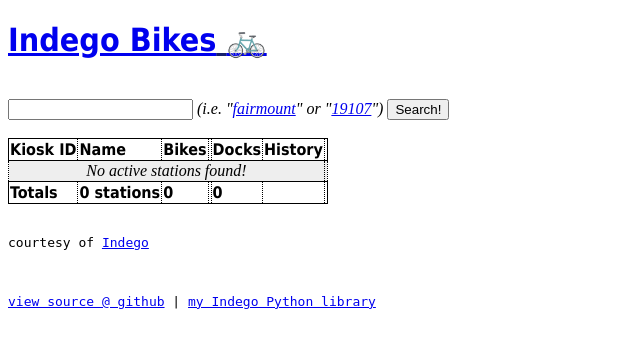
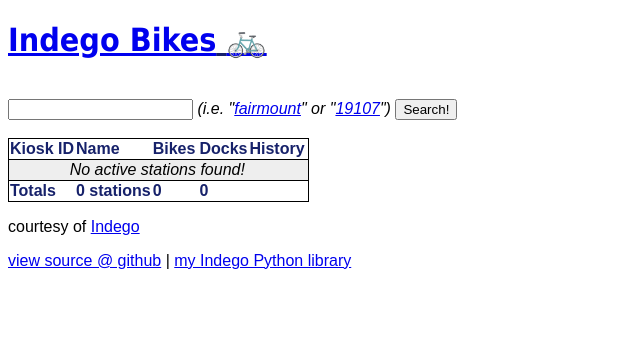
Before and after one commit to ericoc/indego.ericoc.com, a Flask app: page / in a window 1280 px wide. Shown: the top 348 px of the page, without its empty margins (0-640 px from the left). Run offline with Flask 2, Linux system fonts and the light colour scheme; data that the repository does not hold is empty.

Commit message:
try to clean things up a bit and match colors of indego

```diff
--- a/app/static/indego.css
+++ b/app/static/indego.css
@@ -1,7 +1,23 @@
+body {
+    font-family:    Arial, Helvetica, sans-serif;
+}
+
 .header {
-    font-weight:    bold;
-    border:         1px solid #000;
-    font-family:    Tahoma, sans-serif;
+    font-weight:        bold;
+    background-color:   #fff;
+    color:              #16216a;
+    border-color:       #000;
+    border-style:       solid;
+    border-width:       0px 0px 1px 0px;
+}
+
+.footer {
+    font-weight:        bold;
+    background-color:   #fff;
+    color:              #16216a;
+    border-color:       #000;
+    border-style:       solid;
+    border-width:       1px 0px 0px 0px;
 }
 
 .graphcol {
@@ -14,9 +30,11 @@
     margin:     0 auto;
 }
 
-table, tr, td {
+table {
     border-collapse:    collapse;
-    border:             1px dotted #000;
+    border-color:       #000;
+    border-style:       solid;
+    border-width:       1px 1px 1px 1px;
 }
 
 tr:nth-child(2n) {
@@ -24,19 +42,27 @@ tr:nth-child(2n) {
 }
 
 tr:target {
-    background-color:   orange;
+    background-color:   #94d60a;
 }
 
 .bikes {
-    color:  #16216a;
+    color:          #0082cb;
+    font-size:      0.75em;
+    border-color:   #000;
+    border-style:   solid;
+    border-width:   3px 0px 3px 3px;
 }
 
 .docks {
-    color:  #777;
+    color:          #fff;
+    font-size:      0.75em;
+    border-color:   #000;
+    border-style:   solid;
+    border-width:   3px 3px 3px 0px;
 }
 
 .inactive {
-    background-color:   yellow;
+    background-color:   orange;
 }
 
 h1 {
--- a/app/templates/index.html.j2
+++ b/app/templates/index.html.j2
@@ -68,7 +68,7 @@
             </tr>
             {%- endif %}
 
-            <tr class="header">
+            <tr class="footer">
                 <td>Totals</td>
                 <td>{{ indego_stations | length }} station{%- if indego_stations | length != 1 -%}s{%- endif -%}</td>
                 <td>{{ indego_stations.values() | sum(attribute='bikesAvailable') }}</td>
@@ -77,10 +77,10 @@
                 <td></td>
             </tr>
 
-        </table><br>
+        </table>
 
-        <pre>courtesy of <a href="https://www.rideindego.com/" target="_blank">Indego</a></pre><br>
-        <pre><a href="https://github.com/ericoc/indego.ericoc.com/" target="_blank">view source @ github</a> | <a href="https://github.com/ericoc/indego-py-lib/" target="_blank">my Indego Python library</a></pre>
+        <p>courtesy of <a href="https://www.rideindego.com/" target="_blank">Indego</a></p>
+        <p><a href="https://github.com/ericoc/indego.ericoc.com/" target="_blank">view source @ github</a> | <a href="https://github.com/ericoc/indego-py-lib/" target="_blank">my Indego Python library</a></p>
 
     </body>
 
```
